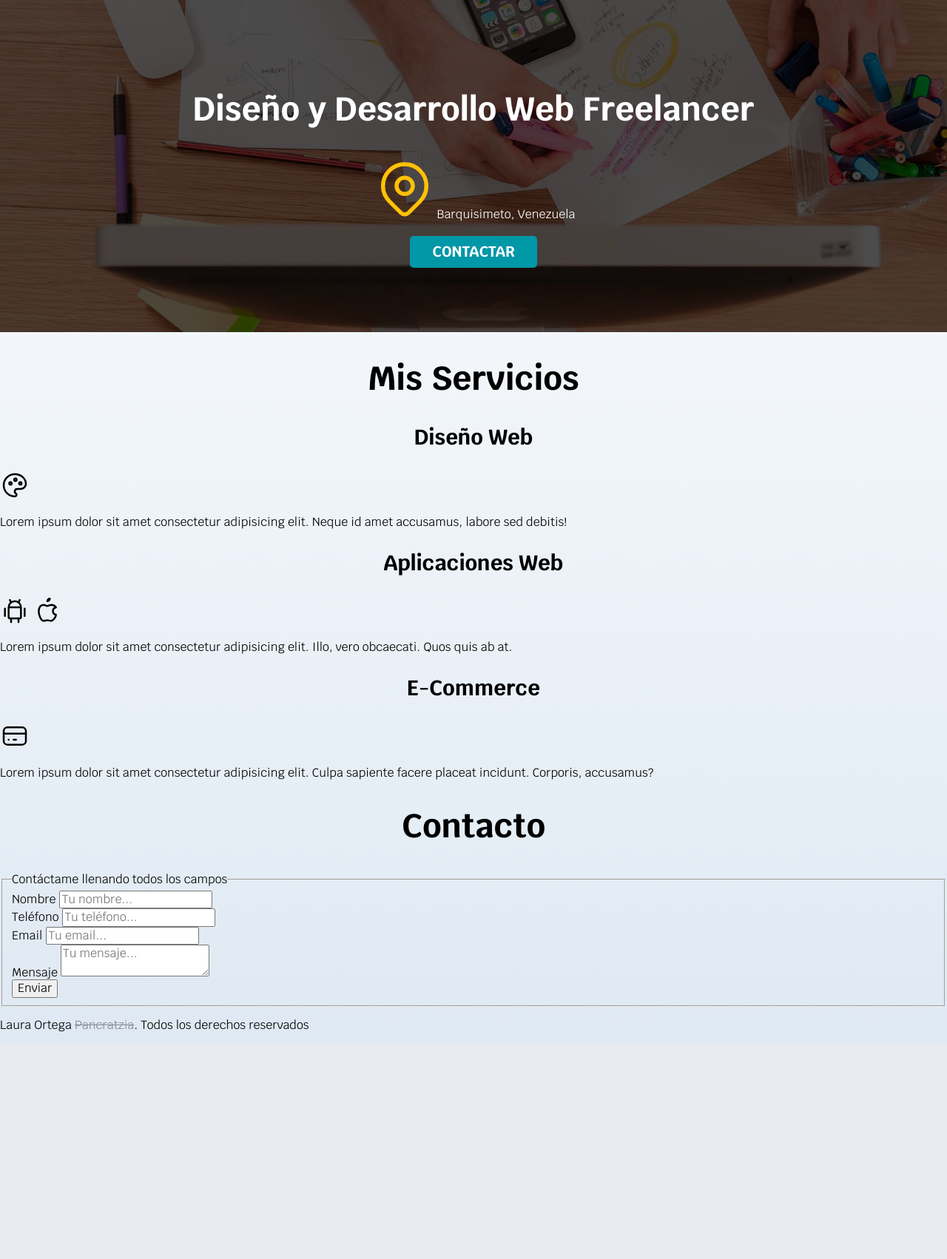
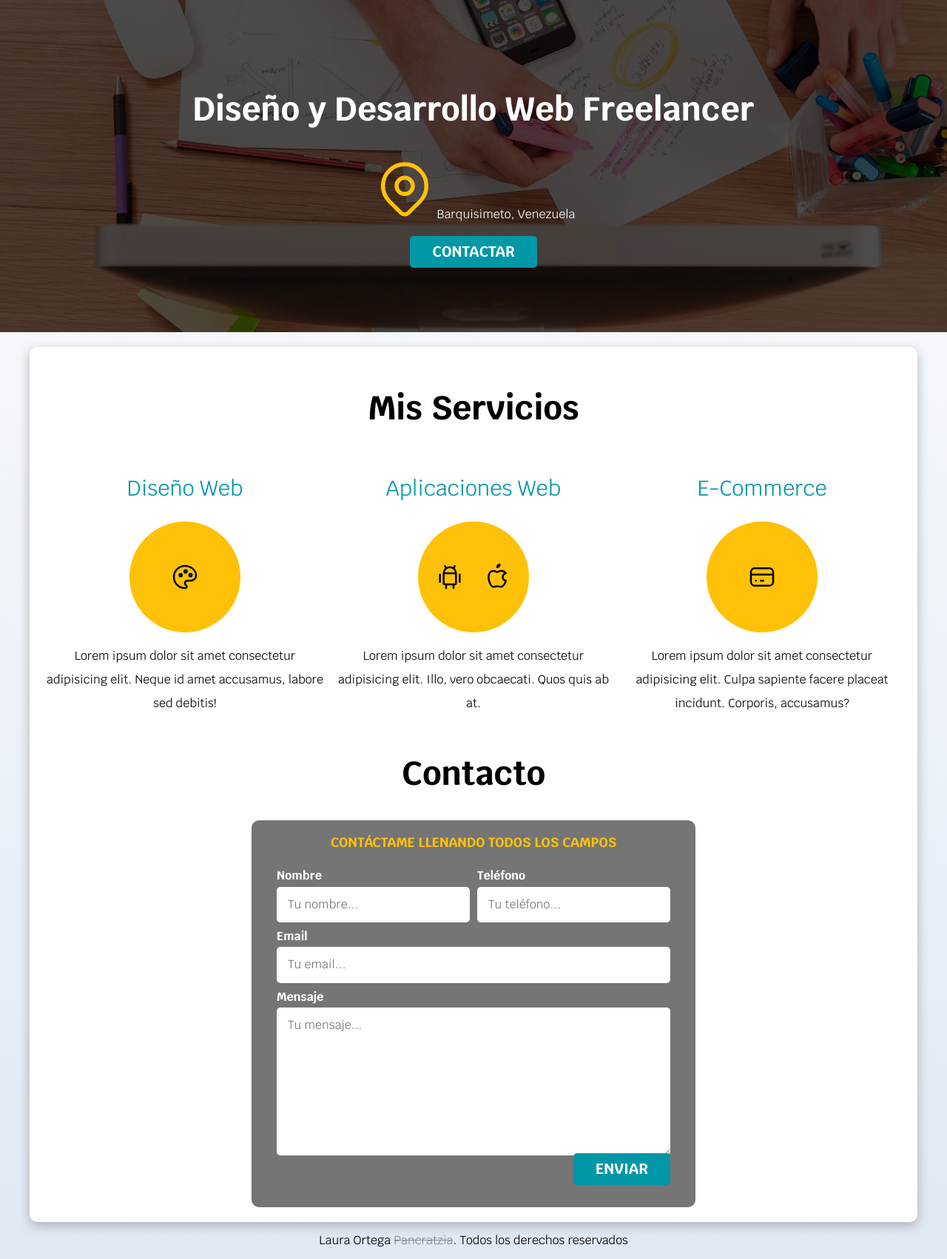
Before and after one commit to Pancratzia/Web-Development-Repository, a PHP site: page / in a window 1280 px wide. Shown: the part 139-1841 px from the top of the page at 74% size. Before the commit the page ends 1534 px from the top, so only its background shows below. Run offline with PHP 8.4, Linux system fonts and the light colour scheme.

Commit message:
Primer proyecto finalizado

```diff
--- a/01-WebFreelance/css/style.css
+++ b/01-WebFreelance/css/style.css
@@ -12,6 +12,7 @@
 html {
   font-size: 62.5%;
   box-sizing: border-box;
+  scroll-snap-type: y mandatory;
 }
 
 *,
@@ -89,6 +90,7 @@ span.pancratzia {
   width: 90%;
   text-align: center;
   transition: opacity .3s ease-in-out, width .3s ease-in-out;
+  border: none;
 }
 
 @media only screen and (min-width: 768px) {
@@ -100,6 +102,33 @@ span.pancratzia {
 .boton:hover{
   cursor: pointer;
   opacity: .8;
+}
+
+.sombra{
+  -webkit-box-shadow: 0px 5px 15px 0px rgba(112,112,112,0.48);
+  -moz-box-shadow: 0px 5px 15px 0px rgba(112,112,112,0.48);
+  box-shadow: 0px 5px 15px 0px rgba(112,112,112,0.48);
+  background-color: var(--blanco);
+  padding: 2rem;
+  border-radius: 1rem;
+}
+
+.w-sm-100{
+  width: 100%;
+}
+
+@media only screen and (min-width: 768px) {
+  .w-sm-100{
+    width: auto;
+  }
+}
+
+.flex{
+  display: flex;
+}
+
+.alinear-derecha{
+  justify-content: flex-end;
 }
 
 .nav-bg {
@@ -143,6 +172,7 @@ span.pancratzia {
   background-position: center center;
   height: 45rem;
   position: relative;
+  margin-bottom: 2rem;
 }
 
 .contenido-hero {
@@ -169,3 +199,110 @@ span.pancratzia {
 .contenido-hero .ubicacion p{
   margin: 0;
 }
+
+.servicios, .navegacion-principal, .formulario{
+  scroll-snap-align: center;
+  scroll-snap-stop: always;
+}
+
+
+@media only screen and (min-width: 768px) {
+  .servicios{
+    display: grid;
+    grid-template-columns: repeat(2, 1fr);
+    column-gap: 1rem;
+  }
+}
+
+@media only screen and (min-width: 1140px) {
+  .servicios{
+    grid-template-columns: repeat(3, 1fr);
+  }
+}
+
+.servicio{
+  display: flex;
+  flex-direction: column;
+  align-items: center;
+}
+
+.servicio h3{
+  color: var(--secundario);
+  font-weight: 400;
+}
+
+.servicio p{
+  line-height: 2;
+  text-align: center;
+}
+
+.servicio .iconos{
+  height: 15rem;
+  width: 15rem;
+  background-color: var(--primario);
+  border-radius: 50%;
+  display: flex;
+  justify-content: space-evenly;
+  align-items: center;
+}
+
+.formulario{
+  background-color: var(--gris);
+  width: min(60rem, 100%); /*Utiliza el valor más pequeño entre los dos valores*/
+  margin: 0 auto;
+  padding: 2rem;
+  border-radius: 1rem;
+}
+
+.formulario fieldset{
+  border: none;
+}
+
+.formulario legend{
+  text-align: center;
+  font-size: 1.8rem;
+  text-transform: uppercase;
+  font-weight: 700;
+  margin-bottom: 2rem;
+  color: var(--primario);
+}
+
+@media only screen and (min-width: 768px) {
+  .contenedor-campos{
+    display: grid;
+    grid-template-columns: repeat(2, 1fr);
+    grid-template-rows: auto auto 20rem;
+    column-gap: 1rem;
+  }
+
+  .campo:nth-child(3), .campo:nth-child(4){
+    grid-column: 1 / 3;
+  }
+}
+
+.campo{
+  margin-bottom: 1rem;
+}
+
+.campo label{
+  color: var(--blanco);
+  font-weight: 700;
+  margin-bottom: .5rem;
+  display: block;
+}
+
+.campo textarea{
+  min-height: 20rem;
+  resize: vertical;
+}
+
+.input-text{
+  width: 100%;
+  border: none;
+  padding: 1.5rem;
+  border-radius: .5rem;
+}
+
+.footer{
+  text-align: center;
+}
--- a/01-WebFreelance/index.html
+++ b/01-WebFreelance/index.html
@@ -39,9 +39,9 @@
 
 
             <div class="ubicacion">
-                <svg xmlns="http://www.w3.org/2000/svg" class="icon icon-tabler icon-tabler-map-pin" width="88" height="88"
-                    viewBox="0 0 24 24" stroke-width="1.5" stroke="#ffc107" fill="none" stroke-linecap="round"
-                    stroke-linejoin="round">
+                <svg xmlns="http://www.w3.org/2000/svg" class="icon icon-tabler icon-tabler-map-pin" width="88"
+                    height="88" viewBox="0 0 24 24" stroke-width="1.5" stroke="#ffc107" fill="none"
+                    stroke-linecap="round" stroke-linejoin="round">
                     <path stroke="none" d="M0 0h24v24H0z" fill="none" />
                     <path d="M9 11a3 3 0 1 0 6 0a3 3 0 0 0 -6 0" />
                     <path d="M17.657 16.657l-4.243 4.243a2 2 0 0 1 -2.827 0l-4.244 -4.243a8 8 0 1 1 11.314 0z" />
@@ -53,16 +53,19 @@
         </div>
     </section>
 
-    <main>
+    <main class="contenedor sombra">
 
         <h2>Mis Servicios</h2>
 
-        <section>
+        <div class="servicios">
+
+            <section class="servicio">
                 <h3>Diseño Web</h3>
 
-            <svg xmlns="http://www.w3.org/2000/svg" class="icon icon-tabler icon-tabler-palette" width="40" height="40"
-                viewBox="0 0 24 24" stroke-width="1.5" stroke="#000000" fill="none" stroke-linecap="round"
-                stroke-linejoin="round">
+                <div class="iconos">
+                    <svg xmlns="http://www.w3.org/2000/svg" class="icon icon-tabler icon-tabler-palette" width="40"
+                        height="40" viewBox="0 0 24 24" stroke-width="1.5" stroke="#000000" fill="none"
+                        stroke-linecap="round" stroke-linejoin="round">
                         <path stroke="none" d="M0 0h24v24H0z" fill="none" />
                         <path
                             d="M12 21a9 9 0 0 1 0 -18c4.97 0 9 3.582 9 8c0 1.06 -.474 2.078 -1.318 2.828c-.844 .75 -1.989 1.172 -3.182 1.172h-2.5a2 2 0 0 0 -1 3.75a1.3 1.3 0 0 1 -1 2.25" />
@@ -70,16 +73,19 @@
                         <path d="M12.5 7.5m-1 0a1 1 0 1 0 2 0a1 1 0 1 0 -2 0" />
                         <path d="M16.5 10.5m-1 0a1 1 0 1 0 2 0a1 1 0 1 0 -2 0" />
                     </svg>
+                </div>
 
-            <p>Lorem ipsum dolor sit amet consectetur adipisicing elit. Neque id amet accusamus, labore sed debitis!</p>
+                <p>Lorem ipsum dolor sit amet consectetur adipisicing elit. Neque id amet accusamus, labore sed debitis!
+                </p>
             </section>
 
-        <section>
+            <section class="servicio">
                 <h3>Aplicaciones Web</h3>
 
-            <svg xmlns="http://www.w3.org/2000/svg" class="icon icon-tabler icon-tabler-brand-android" width="40"
-                height="40" viewBox="0 0 24 24" stroke-width="1.5" stroke="#000000" fill="none" stroke-linecap="round"
-                stroke-linejoin="round">
+                <div class="iconos">
+                    <svg xmlns="http://www.w3.org/2000/svg" class="icon icon-tabler icon-tabler-brand-android"
+                        width="40" height="40" viewBox="0 0 24 24" stroke-width="1.5" stroke="#000000" fill="none"
+                        stroke-linecap="round" stroke-linejoin="round">
                         <path stroke="none" d="M0 0h24v24H0z" fill="none" />
                         <path d="M4 10l0 6" />
                         <path d="M20 10l0 6" />
@@ -90,68 +96,73 @@
                         <path d="M15 18l0 3" />
                     </svg>
                     <svg xmlns="http://www.w3.org/2000/svg" class="icon icon-tabler icon-tabler-brand-apple" width="40"
-                height="40" viewBox="0 0 24 24" stroke-width="1.5" stroke="#000000" fill="none" stroke-linecap="round"
-                stroke-linejoin="round">
+                        height="40" viewBox="0 0 24 24" stroke-width="1.5" stroke="#000000" fill="none"
+                        stroke-linecap="round" stroke-linejoin="round">
                         <path stroke="none" d="M0 0h24v24H0z" fill="none" />
                         <path
                             d="M9 7c-3 0 -4 3 -4 5.5c0 3 2 7.5 4 7.5c1.088 -.046 1.679 -.5 3 -.5c1.312 0 1.5 .5 3 .5s4 -3 4 -5c-.028 -.01 -2.472 -.403 -2.5 -3c-.019 -2.17 2.416 -2.954 2.5 -3c-1.023 -1.492 -2.951 -1.963 -3.5 -2c-1.433 -.111 -2.83 1 -3.5 1c-.68 0 -1.9 -1 -3 -1z" />
                         <path d="M12 4a2 2 0 0 0 2 -2a2 2 0 0 0 -2 2" />
                     </svg>
+                </div>
 
                 <p>Lorem ipsum dolor sit amet consectetur adipisicing elit. Illo, vero obcaecati. Quos quis ab at.</p>
             </section>
 
-        <section>
+            <section class="servicio">
                 <h3>E-Commerce</h3>
 
+                <div class="iconos">
                     <svg xmlns="http://www.w3.org/2000/svg" class="icon icon-tabler icon-tabler-credit-card" width="40"
-                height="40" viewBox="0 0 24 24" stroke-width="1.5" stroke="#000000" fill="none" stroke-linecap="round"
-                stroke-linejoin="round">
+                        height="40" viewBox="0 0 24 24" stroke-width="1.5" stroke="#000000" fill="none"
+                        stroke-linecap="round" stroke-linejoin="round">
                         <path stroke="none" d="M0 0h24v24H0z" fill="none" />
                         <path d="M3 5m0 3a3 3 0 0 1 3 -3h12a3 3 0 0 1 3 3v8a3 3 0 0 1 -3 3h-12a3 3 0 0 1 -3 -3z" />
                         <path d="M3 10l18 0" />
                         <path d="M7 15l.01 0" />
                         <path d="M11 15l2 0" />
                     </svg>
+                </div>
+
                 <p>Lorem ipsum dolor sit amet consectetur adipisicing elit. Culpa sapiente facere placeat incidunt.
                     Corporis,
                     accusamus?</p>
             </section>
 
-    </main>
-
+        </div>
 
         <div class="section">
             <h2>Contacto</h2>
 
-        <form>
+            <form class="formulario">
 
                 <fieldset>
                     <legend>Contáctame llenando todos los campos</legend>
 
 
-                <div>
+                    <div class="contenedor-campos">
+                        <div class="campo">
                             <label for="nombre">Nombre</label>
-                    <input type="text" id="nombre" name="nombre" placeholder="Tu nombre..." required>
+                            <input type="text" id="nombre" class="input-text"  name="nombre" placeholder="Tu nombre..." required>
                         </div>
 
-                <div>
+                        <div class="campo">
                             <label for="telefono">Teléfono</label>
-                    <input type="tel" id="telefono" name="telefono" placeholder="Tu teléfono..." required>
+                            <input type="tel" id="telefono" class="input-text"  name="telefono" placeholder="Tu teléfono..." required>
                         </div>
 
-                <div>
+                        <div class="campo">
                             <label for="email">Email</label>
-                    <input type="email" id="email" name="email" placeholder="Tu email..." required>
+                            <input type="email" id="email" class="input-text"  name="email" placeholder="Tu email..." required>
                         </div>
 
-                <div>
+                        <div class="campo">
                             <label for="mensaje">Mensaje</label>
-                    <textarea id="mensaje" name="mensaje" placeholder="Tu mensaje..." required></textarea>
+                            <textarea id="mensaje" class="input-text" name="mensaje" placeholder="Tu mensaje..." required></textarea>
+                        </div>
                     </div>
 
-                <div>
-                    <input type="submit" value="Enviar">
+                    <div class="alinear-derecha flex">
+                        <input class="boton w-sm-100" type="submit" value="Enviar">
                     </div>
 
                 </fieldset>
@@ -160,6 +171,8 @@
 
         </div>
 
+    </main>
+
     <div class="footer">
         <p>Laura Ortega <span class="pancratzia">Pancratzia</span>. Todos los derechos reservados</p>
     </div>
```
Lines whose indentation alone changed are shown as unchanged.
